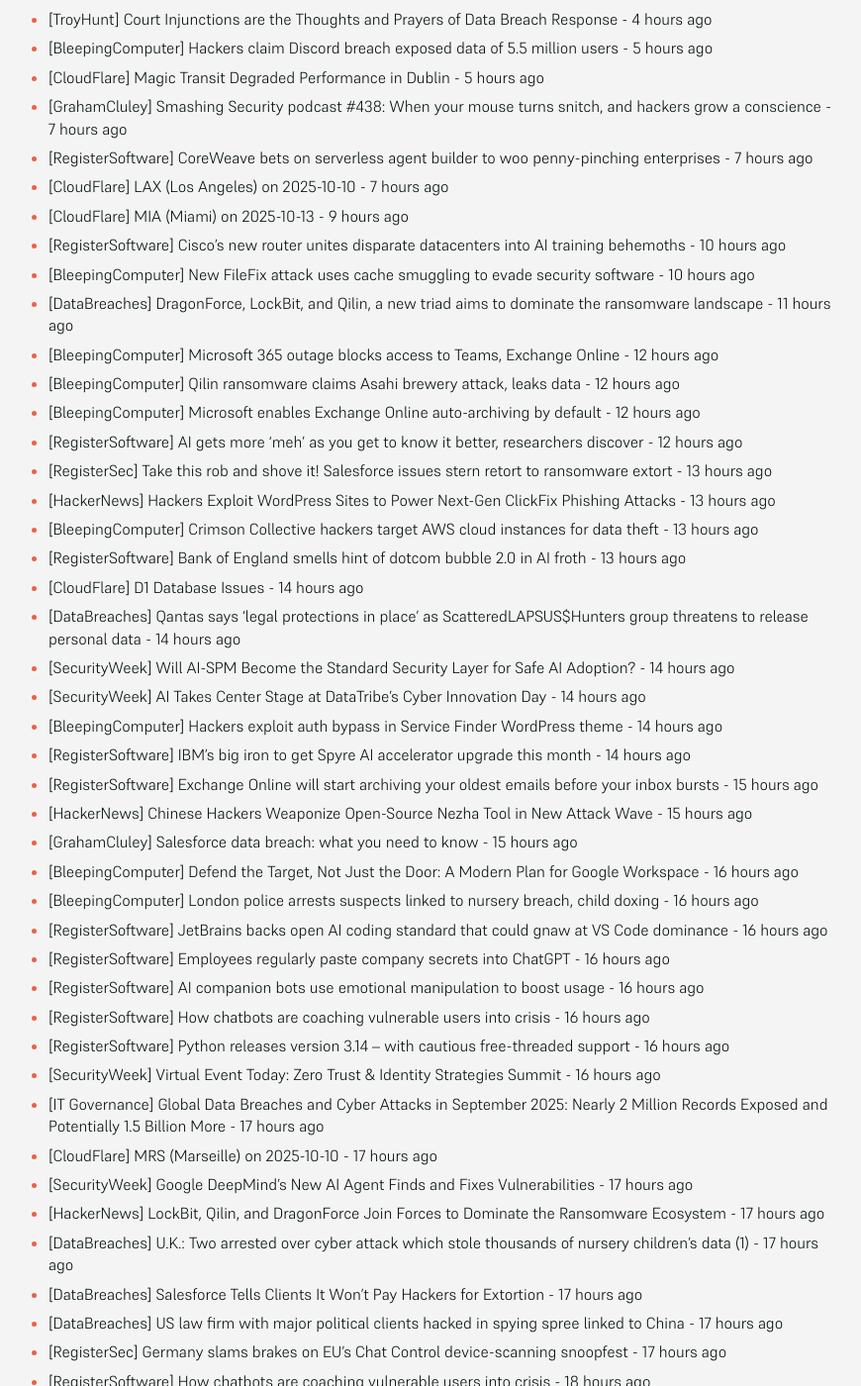
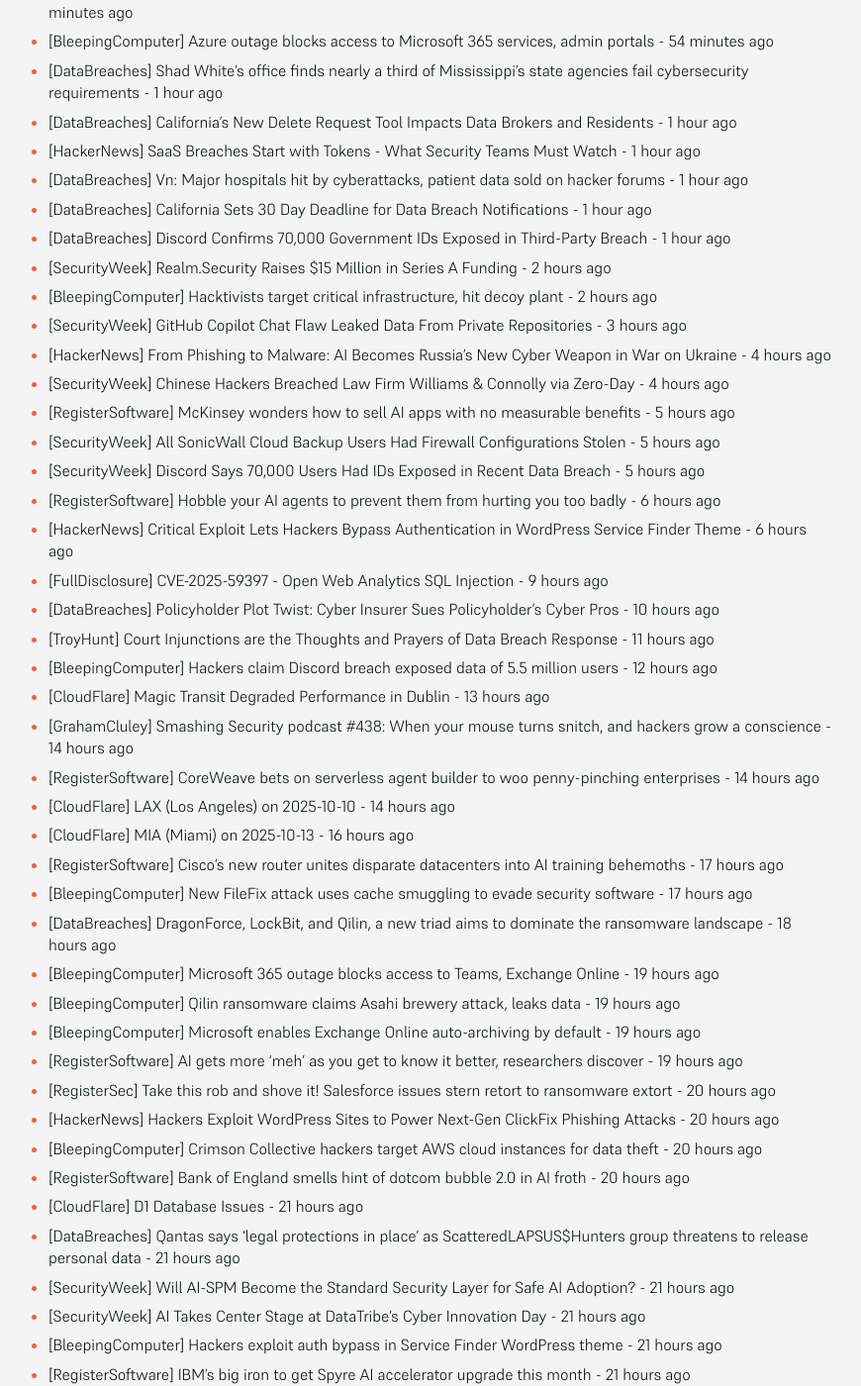
Before and after one commit to SecOpsNews/news, a Jekyll site: the page built from index.md, in a window 1280 px wide and 1400 px high, scrolled down 325 px. Shown: the whole window at 99% size, without its empty margins (215-1085 px from the left). Built offline with Jekyll 4.4.1, drawn with Linux system fonts in a browser that asks for light colours; some of the changed text lies outside the part shown.

Commit message:
New Feed

```diff
--- a/index.md
+++ b/index.md
@@ -9,70 +9,89 @@ description: Latest Updates
 
 <!-- SecOps start -->
 
-- [FullDisclosure] CVE-2025-59397 - Open Web Analytics SQL Injection - 2 hours ago
-- [DataBreaches] Policyholder Plot Twist: Cyber Insurer Sues Policyholder’s Cyber Pros - 3 hours ago
-- [TroyHunt] Court Injunctions are the Thoughts and Prayers of Data Breach Response - 4 hours ago
-- [BleepingComputer] Hackers claim Discord breach exposed data of 5.5 million users - 5 hours ago
-- [CloudFlare] Magic Transit Degraded Performance in Dublin - 5 hours ago
-- [GrahamCluley] Smashing Security podcast #438: When your mouse turns snitch, and hackers grow a conscience - 7 hours ago
-- [RegisterSoftware] CoreWeave bets on serverless agent builder to woo penny-pinching enterprises - 7 hours ago
-- [CloudFlare] LAX (Los Angeles) on 2025-10-10 - 7 hours ago
-- [CloudFlare] MIA (Miami) on 2025-10-13 - 9 hours ago
-- [RegisterSoftware] Cisco’s new router unites disparate datacenters into AI training behemoths - 10 hours ago
-- [BleepingComputer] New FileFix attack uses cache smuggling to evade security software - 10 hours ago
-- [DataBreaches] DragonForce, LockBit, and Qilin, a new triad aims to dominate the ransomware landscape - 11 hours ago
-- [BleepingComputer] Microsoft 365 outage blocks access to Teams, Exchange Online - 12 hours ago
-- [BleepingComputer] Qilin ransomware claims Asahi brewery attack, leaks data - 12 hours ago
-- [BleepingComputer] Microsoft enables Exchange Online auto-archiving by default - 12 hours ago
-- [RegisterSoftware] AI gets more 'meh' as you get to know it better, researchers discover - 12 hours ago
-- [RegisterSec] Take this rob and shove it! Salesforce issues stern retort to ransomware extort - 13 hours ago
-- [HackerNews] Hackers Exploit WordPress Sites to Power Next-Gen ClickFix Phishing Attacks - 13 hours ago
-- [BleepingComputer] Crimson Collective hackers target AWS cloud instances for data theft - 13 hours ago
-- [RegisterSoftware] Bank of England smells hint of dotcom bubble 2.0 in AI froth - 13 hours ago
-- [CloudFlare] D1 Database Issues - 14 hours ago
-- [DataBreaches] Qantas says ‘legal protections in place’ as ScatteredLAPSUS$Hunters group threatens to release personal data - 14 hours ago
-- [SecurityWeek] Will AI-SPM Become the Standard Security Layer for Safe AI Adoption? - 14 hours ago
-- [SecurityWeek] AI Takes Center Stage at DataTribe’s Cyber Innovation Day - 14 hours ago
-- [BleepingComputer] Hackers exploit auth bypass in Service Finder WordPress theme - 14 hours ago
-- [RegisterSoftware] IBM's big iron to get Spyre AI accelerator upgrade this month - 14 hours ago
-- [RegisterSoftware] Exchange Online will start archiving your oldest emails before your inbox bursts - 15 hours ago
-- [HackerNews] Chinese Hackers Weaponize Open-Source Nezha Tool in New Attack Wave - 15 hours ago
-- [GrahamCluley] Salesforce data breach: what you need to know - 15 hours ago
-- [BleepingComputer] Defend the Target, Not Just the Door: A Modern Plan for Google Workspace - 16 hours ago
-- [BleepingComputer] London police arrests suspects linked to nursery breach, child doxing - 16 hours ago
-- [RegisterSoftware] JetBrains backs open AI coding standard that could gnaw at VS Code dominance - 16 hours ago
-- [RegisterSoftware] Employees regularly paste company secrets into ChatGPT - 16 hours ago
-- [RegisterSoftware] AI companion bots use emotional manipulation to boost usage - 16 hours ago
-- [RegisterSoftware] How chatbots are coaching vulnerable users into crisis - 16 hours ago
-- [RegisterSoftware] Python releases version 3.14 – with cautious free-threaded support - 16 hours ago
-- [SecurityWeek] Virtual Event Today: Zero Trust & Identity Strategies Summit - 16 hours ago
-- [IT Governance] Global Data Breaches and Cyber Attacks in September 2025: Nearly 2 Million Records Exposed and Potentially 1.5 Billion More - 17 hours ago
-- [CloudFlare] MRS (Marseille) on 2025-10-10 - 17 hours ago
-- [SecurityWeek] Google DeepMind’s New AI Agent Finds and Fixes Vulnerabilities - 17 hours ago
-- [HackerNews] LockBit, Qilin, and DragonForce Join Forces to Dominate the Ransomware Ecosystem - 17 hours ago
-- [DataBreaches] U.K.: Two arrested over cyber attack which stole thousands of nursery children’s data (1) - 17 hours ago
-- [DataBreaches] Salesforce Tells Clients It Won’t Pay Hackers for Extortion - 17 hours ago
-- [DataBreaches] US law firm with major political clients hacked in spying spree linked to China - 17 hours ago
-- [RegisterSec] Germany slams brakes on EU's Chat Control device-scanning snoopfest - 17 hours ago
-- [RegisterSoftware] How chatbots are coaching vulnerable users into crisis - 18 hours ago
-- [RegisterSoftware] Python releases version 3.14 – with cautious free-threaded support - 18 hours ago
-- [SecurityWeek] Google Offers Up to $20,000 in New AI Bug Bounty Program - 18 hours ago
-- [HackerNews] Severe Figma MCP Vulnerability Lets Hackers Execute Code Remotely — Patch Now - 19 hours ago
-- [HackerNews] Step Into the Password Graveyard… If You Dare (and Join the Live Session) - 19 hours ago
-- [SecurityWeek] North Korean Hackers Have Stolen $2 Billion in Cryptocurrency in 2025 - 19 hours ago
-- [CloudFlare] IAD (Ashburn) on 2025-10-15 - 19 hours ago
-- [CloudFlare] Cloudflare Tunnel Registration Issues - 20 hours ago
-- [SecurityWeek] Radiflow Unveils New OT Security Platform - 20 hours ago
-- [HackerNews] No Time to Waste: Embedding AI to Cut Noise and Reduce Risk - 21 hours ago
-- [SecurityWeek] DraftKings Warns Users of Credential Stuffing Attacks - 21 hours ago
-- [SecurityWeek] Ransomware Group Claims Attack on Beer Giant Asahi - 21 hours ago
-- [CloudFlare] DUS (Düsseldorf) on 2025-10-20 - 22 hours ago
-- [CloudFlare] DUS (Düsseldorf) on 2025-10-21 - 22 hours ago
-- [CloudFlare] DUS (Düsseldorf) on 2025-10-22 - 23 hours ago
-- [SecurityWeek] Exploitation of Oracle EBS Zero-Day Started 2 Months Before Patching - 23 hours ago
-- [CloudFlare] Increased Workers errors - 23 hours ago
-- [HackerNews] OpenAI Disrupts Russian, North Korean, and Chinese Hackers Misusing ChatGPT for Cyberattacks - 23 hours ago
+- [RegisterSoftware] SoftBank snaps up ABB's robotics biz for $5.4B to fuel 'physical AI' dreams - 54 minutes ago
+- [RegisterSoftware] Intel's open source future in question as exec says he's done carrying the competition - 54 minutes ago
+- [BleepingComputer] Azure outage blocks access to Microsoft 365 services, admin portals - 54 minutes ago
+- [DataBreaches] Shad White’s office finds nearly a third of Mississippi’s state agencies fail cybersecurity requirements - 1 hour ago
+- [DataBreaches] California’s New Delete Request Tool Impacts Data Brokers and Residents - 1 hour ago
+- [HackerNews] SaaS Breaches Start with Tokens - What Security Teams Must Watch - 1 hour ago
+- [DataBreaches] Vn: Major hospitals hit by cyberattacks, patient data sold on hacker forums - 1 hour ago
+- [DataBreaches] California Sets 30 Day Deadline for Data Breach Notifications - 1 hour ago
+- [DataBreaches] Discord Confirms 70,000 Government IDs Exposed in Third-Party Breach - 1 hour ago
+- [SecurityWeek] Realm.Security Raises $15 Million in Series A Funding - 2 hours ago
+- [BleepingComputer] Hacktivists target critical infrastructure, hit decoy plant - 2 hours ago
+- [SecurityWeek] GitHub Copilot Chat Flaw Leaked Data From Private Repositories - 3 hours ago
+- [HackerNews] From Phishing to Malware: AI Becomes Russia's New Cyber Weapon in War on Ukraine - 4 hours ago
+- [SecurityWeek] Chinese Hackers Breached Law Firm Williams & Connolly via Zero-Day - 4 hours ago
+- [RegisterSoftware] McKinsey wonders how to sell AI apps with no measurable benefits - 5 hours ago
+- [SecurityWeek] All SonicWall Cloud Backup Users Had Firewall Configurations Stolen - 5 hours ago
+- [SecurityWeek] Discord Says 70,000 Users Had IDs Exposed in Recent Data Breach - 5 hours ago
+- [RegisterSoftware] Hobble your AI agents to prevent them from hurting you too badly - 6 hours ago
+- [HackerNews] Critical Exploit Lets Hackers Bypass Authentication in WordPress Service Finder Theme - 6 hours ago
+- [FullDisclosure] CVE-2025-59397 - Open Web Analytics SQL Injection - 9 hours ago
+- [DataBreaches] Policyholder Plot Twist: Cyber Insurer Sues Policyholder’s Cyber Pros - 10 hours ago
+- [TroyHunt] Court Injunctions are the Thoughts and Prayers of Data Breach Response - 11 hours ago
+- [BleepingComputer] Hackers claim Discord breach exposed data of 5.5 million users - 12 hours ago
+- [CloudFlare] Magic Transit Degraded Performance in Dublin - 13 hours ago
+- [GrahamCluley] Smashing Security podcast #438: When your mouse turns snitch, and hackers grow a conscience - 14 hours ago
+- [RegisterSoftware] CoreWeave bets on serverless agent builder to woo penny-pinching enterprises - 14 hours ago
+- [CloudFlare] LAX (Los Angeles) on 2025-10-10 - 14 hours ago
+- [CloudFlare] MIA (Miami) on 2025-10-13 - 16 hours ago
+- [RegisterSoftware] Cisco’s new router unites disparate datacenters into AI training behemoths - 17 hours ago
+- [BleepingComputer] New FileFix attack uses cache smuggling to evade security software - 17 hours ago
+- [DataBreaches] DragonForce, LockBit, and Qilin, a new triad aims to dominate the ransomware landscape - 18 hours ago
+- [BleepingComputer] Microsoft 365 outage blocks access to Teams, Exchange Online - 19 hours ago
+- [BleepingComputer] Qilin ransomware claims Asahi brewery attack, leaks data - 19 hours ago
+- [BleepingComputer] Microsoft enables Exchange Online auto-archiving by default - 19 hours ago
+- [RegisterSoftware] AI gets more 'meh' as you get to know it better, researchers discover - 19 hours ago
+- [RegisterSec] Take this rob and shove it! Salesforce issues stern retort to ransomware extort - 20 hours ago
+- [HackerNews] Hackers Exploit WordPress Sites to Power Next-Gen ClickFix Phishing Attacks - 20 hours ago
+- [BleepingComputer] Crimson Collective hackers target AWS cloud instances for data theft - 20 hours ago
+- [RegisterSoftware] Bank of England smells hint of dotcom bubble 2.0 in AI froth - 20 hours ago
+- [CloudFlare] D1 Database Issues - 21 hours ago
+- [DataBreaches] Qantas says ‘legal protections in place’ as ScatteredLAPSUS$Hunters group threatens to release personal data - 21 hours ago
+- [SecurityWeek] Will AI-SPM Become the Standard Security Layer for Safe AI Adoption? - 21 hours ago
+- [SecurityWeek] AI Takes Center Stage at DataTribe’s Cyber Innovation Day - 21 hours ago
+- [BleepingComputer] Hackers exploit auth bypass in Service Finder WordPress theme - 21 hours ago
+- [RegisterSoftware] IBM's big iron to get Spyre AI accelerator upgrade this month - 21 hours ago
+- [RegisterSoftware] Exchange Online will start archiving your oldest emails before your inbox bursts - 22 hours ago
+- [HackerNews] Chinese Hackers Weaponize Open-Source Nezha Tool in New Attack Wave - 22 hours ago
+- [GrahamCluley] Salesforce data breach: what you need to know - 22 hours ago
+- [BleepingComputer] Defend the Target, Not Just the Door: A Modern Plan for Google Workspace - 23 hours ago
+- [BleepingComputer] London police arrests suspects linked to nursery breach, child doxing - 23 hours ago
+- [RegisterSoftware] JetBrains backs open AI coding standard that could gnaw at VS Code dominance - 23 hours ago
+- [RegisterSoftware] Employees regularly paste company secrets into ChatGPT - 23 hours ago
 - [RegisterSoftware] AI companion bots use emotional manipulation to boost usage - 23 hours ago
+- [RegisterSoftware] How chatbots are coaching vulnerable users into crisis - 23 hours ago
+- [RegisterSoftware] Python releases version 3.14 – with cautious free-threaded support - 23 hours ago
+- [SecurityWeek] Virtual Event Today: Zero Trust & Identity Strategies Summit - 23 hours ago
+- [IT Governance] Global Data Breaches and Cyber Attacks in September 2025: Nearly 2 Million Records Exposed and Potentially 1.5 Billion More - 1 day ago
+- [CloudFlare] MRS (Marseille) on 2025-10-10 - 1 day ago
+- [SecurityWeek] Google DeepMind’s New AI Agent Finds and Fixes Vulnerabilities - 1 day ago
+- [HackerNews] LockBit, Qilin, and DragonForce Join Forces to Dominate the Ransomware Ecosystem - 1 day ago
+- [DataBreaches] U.K.: Two arrested over cyber attack which stole thousands of nursery children’s data (1) - 1 day ago
+- [DataBreaches] Salesforce Tells Clients It Won’t Pay Hackers for Extortion - 1 day ago
+- [DataBreaches] US law firm with major political clients hacked in spying spree linked to China - 1 day ago
+- [RegisterSec] Germany slams brakes on EU's Chat Control device-scanning snoopfest - 1 day ago
+- [RegisterSoftware] How chatbots are coaching vulnerable users into crisis - 1 day ago
+- [RegisterSoftware] Python releases version 3.14 – with cautious free-threaded support - 1 day ago
+- [SecurityWeek] Google Offers Up to $20,000 in New AI Bug Bounty Program - 1 day ago
+- [HackerNews] Severe Figma MCP Vulnerability Lets Hackers Execute Code Remotely — Patch Now - 1 day ago
+- [HackerNews] Step Into the Password Graveyard… If You Dare (and Join the Live Session) - 1 day ago
+- [SecurityWeek] North Korean Hackers Have Stolen $2 Billion in Cryptocurrency in 2025 - 1 day ago
+- [CloudFlare] IAD (Ashburn) on 2025-10-15 - 1 day ago
+- [CloudFlare] Cloudflare Tunnel Registration Issues - 1 day ago
+- [SecurityWeek] Radiflow Unveils New OT Security Platform - 1 day ago
+- [HackerNews] No Time to Waste: Embedding AI to Cut Noise and Reduce Risk - 1 day ago
+- [SecurityWeek] DraftKings Warns Users of Credential Stuffing Attacks - 1 day ago
+- [SecurityWeek] Ransomware Group Claims Attack on Beer Giant Asahi - 1 day ago
+- [CloudFlare] DUS (Düsseldorf) on 2025-10-20 - 1 day ago
+- [CloudFlare] DUS (Düsseldorf) on 2025-10-21 - 1 day ago
+- [CloudFlare] DUS (Düsseldorf) on 2025-10-22 - 1 day ago
+- [SecurityWeek] Exploitation of Oracle EBS Zero-Day Started 2 Months Before Patching - 1 day ago
+- [CloudFlare] Increased Workers errors - 1 day ago
+- [HackerNews] OpenAI Disrupts Russian, North Korean, and Chinese Hackers Misusing ChatGPT for Cyberattacks - 1 day ago
+- [RegisterSoftware] AI companion bots use emotional manipulation to boost usage - 1 day ago
 - [CloudFlare] SEA (Seattle) on 2025-10-08 - 1 day ago
 - [CloudFlare] IST (Istanbul) on 2025-10-23 - 1 day ago
 - [CloudFlare] ICN (Seoul) on 2025-10-14 - 1 day ago
@@ -128,27 +147,9 @@ description: Latest Updates
 - [BleepingComputer] Redefining Security Validation with AI-Powered Breach and Attack Simulation - 1 day ago
 - [BleepingComputer] Redefining Security Validation with AI-Powered Breach and Attack Simulation - 1 day ago
 - [GrahamCluley] The AI Fix #71: Hacked robots and power-hungry AI - 1 day ago
-- [RegisterSoftware] Qualcomm solders Arduino to its edge AI ambitions, debuts Raspberry Pi rival - 1 day ago
-- [BleepingComputer] Google's new AI bug bounty program pays up to $30,000 for flaws - 1 day ago
-- [SecurityWeek] Hackers Stole Data From Public Safety Comms Firm BK Technologies - 1 day ago
-- [DataBreaches] Harris Health discloses insider-wrongdoing breach that went on for a decade - 1 day ago
-- [HackerNews] XWorm 6.0 Returns with 35+ Plugins and Enhanced Data Theft Capabilities - 1 day ago
-- [HackerNews] New Research: AI Is Already the #1 Data Exfiltration Channel in the Enterprise - 1 day ago
-- [SecurityWeek] Cybersecurity M&A Roundup: 40 Deals Announced in September 2025 - 1 day ago
-- [SecurityWeek] Filigran Raises $58 Million in Series C Funding - 1 day ago
-- [HackerNews] 13-Year-Old Redis Flaw Exposed: CVSS 10.0 Vulnerability Lets Attackers Run Code Remotely - 1 day ago
-- [SecurityWeek] Security Firm Exposes Role of Beijing Research Institute in China’s Cyber Operations - 1 day ago
-- [CloudFlare] Network Congestion towards origins in Eastern North America - 1 day ago
-- [SecurityWeek] Fortra GoAnywhere MFT Zero-Day Exploited in Ransomware Attacks - 1 day ago
-- [HackerNews] Microsoft Links Storm-1175 to GoAnywhere Exploit Deploying Medusa Ransomware - 1 day ago
-- [HackerNews] 13-Year Redis Flaw Exposed: CVSS 10.0 Vulnerability Lets Attackers Run Code Remotely - 1 day ago
-- [RegisterSec] Britain eyes satellite laser warning system and carrier-launched jet drones - 1 day ago
-- [RegisterSoftware] UK Home Office opens wallet for £60M automated number plate project - 1 day ago
-- [RegisterSec] UK Home Office opens wallet for £60M automated number plate project - 1 day ago
-- [SecurityWeek] Critical Vulnerability Puts 60,000 Redis Servers at Risk of Exploitation - 1 day ago
-- [SecurityWeek] The Y2K38 Bug Is a Vulnerability, Not Just a Date Problem, Researchers Warn - 1 day ago
-- [RegisterSec] Credential stuffing: £2.31 million fine shows passwords are still the weakest link - 1 day ago
-- [RegisterSoftware] Google DeepMind minds the patch with AI flaw-fixing scheme - 1 day ago
+- [RegisterSoftware] Qualcomm solders Arduino to its edge AI ambitions, debuts Raspberry Pi rival - 2 days ago
+- [BleepingComputer] Google's new AI bug bounty program pays up to $30,000 for flaws - 2 days ago
+- [SecurityWeek] Hackers Stole Data From Public Safety Comms Firm BK Technologies - 2 days ago
 - [DataBreaches] Russian-linked hackers appear to have launched a crippling cyberattack on Western New Mexico University - 5 months ago
 - [DataBreaches] SK Telecom vows to take full responsibility for damage from recent data leak - 5 months ago
 - [HackerNews] Storm-1977 Hits Education Clouds with AzureChecker, Deploys 200+ Crypto Mining Containers - 5 months ago
```
